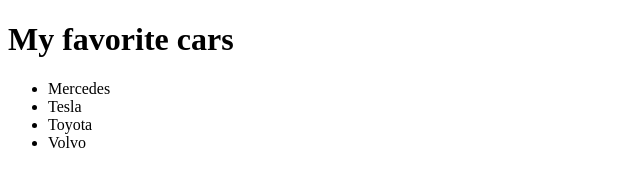
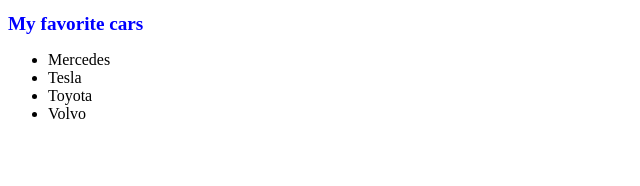
Before and after one commit to htezc/Test102, a plain HTML site: page index.html in a window 1280 px wide. Shown: the whole page, without its empty margins (0-640 px from the left). Drawn offline with Linux system fonts and the light colour scheme.

Commit message:
css file added

```diff
--- a/index.html
+++ b/index.html
@@ -5,6 +5,7 @@
   <meta http-equiv="X-UA-Compatible" content="IE=edge">
   <meta name="viewport" content="width=device-width, initial-scale=1.0">
   <title>Document</title>
+  <link rel="stylesheet" href="style.css">
 </head>
 <body>
   <h1>My favorite cars</h1>
--- /dev/null
+++ b/style.css
@@ -0,0 +1,5 @@
+h1{
+  color: blue;
+  font-size: larger;
+  font-weight: bold;
+}
```
